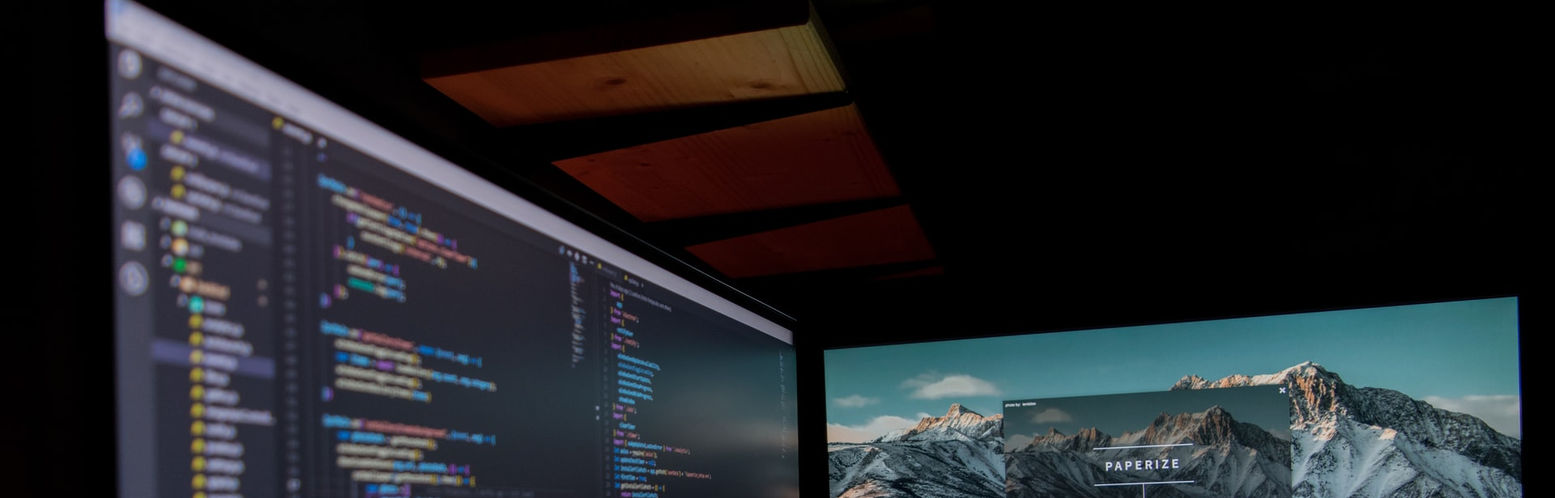
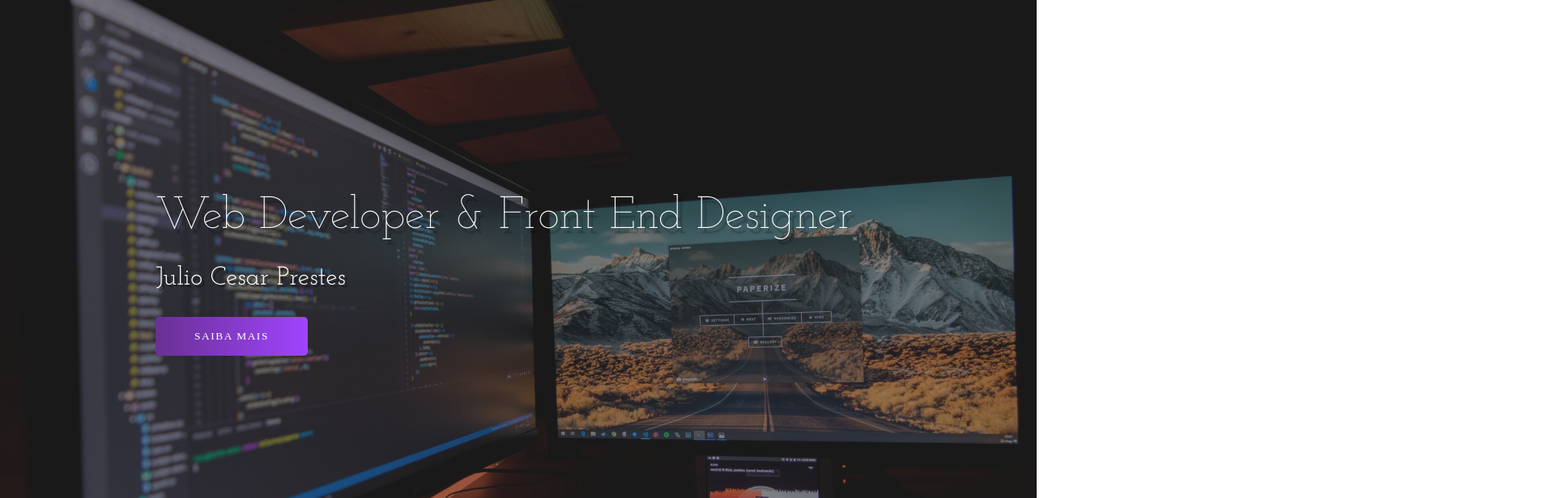
Before and after one commit to Julio-Cesar-Prestes/portfolio, a plain HTML site: page index.html in a window 1280 px wide. Shown: the top 616 px of the page at 81% size, 1920 px wide, since content can reach past the window. Drawn offline with Linux system fonts and the light colour scheme.

Commit message:
Alterações realizadas no CSS

```diff
--- a/index.html
+++ b/index.html
@@ -17,15 +17,17 @@
 <body>
     <div class="container">
         <header>
-            <div class="image-wraper">
+            <div class="img-wrapper">
                 <!--Esta classe cria um "embrulho" que recbe uma formatação-->
                 <img src="imagens/bg.jpg" alt="">
             </div>
-            <h1>
-                Web Developer & Front End Designer
-            </h1>
-            <p>Julio Cesar Prestes</p>
-            <button>Saiba Mais</button>
+            <div class="banner">
+                <h1>
+                    Web Developer & Front End Designer
+                </h1>
+                <p>Julio Cesar Prestes</p>
+                <button>Saiba Mais</button>
+            </div>
         </header>
     </div>
 </body>
--- a/style.css
+++ b/style.css
@@ -8,6 +8,8 @@
 header{
     width: 100%;
     height: 100vh;/**vh: view height - Altura da visualição*/
+    overflow: hidden;/**Desabilitar o Overflow evita que o cabeçalho passar o tamanho da janela gerando barra de rolagem horizontal*/
+    position: relative;/**Permite colocar o banner (texto) em qualquer posição dentro do header*/
 }
 
 .img-wrapper{/**Encapsulamento - Envelopamento*/
@@ -15,8 +17,64 @@ header{
     /**esta classe .img.wrapper está dentro do header e vai ocupar 100% da largura e da altura*/
     width: 100%;
     height: 100%;
+    overflow: hidden;/**Desabilitar o Overflow evita que o cabeçalho passar o tamanho da janela gerando barra de rolagem horizontal*/
+    background-color: rgba(0,0,0,0.8);
 }
 .img-wrapper img{/**Usa a classe ao inves da ID para formatar a imagem*/
     width: 100%;/**Obriga a imagem à usar a mesma formatação do componente Pai que é a classe img.wrapper*/
     height: 100%;
+    object-fit: cover;/**Como a imagem não está na página como elemento e sim envelopada no img-wrapper e o object-fit vai especificar com este elemento vai ser colocado na página. Cover vai cobrir totalmente a div com a imagem*/
+    opacity: 0.5;
+    animation: zoom 25s timing-function delay iteration-count direction fill-mode;
+    /**name duration timing-function delay iteration-count direction fill-mode;*/
 }
+@keyframes zoom{/**São quadros - chaves da animação - Faz a primeira e último quadro e software faz o restante*/
+    0%{/**Quadro inicial*/
+        transform: scale(1.5);/**Vai dar um zoom no background*/
+    }
+    100%{
+        transform: scale(1);/**Imagem volta para 100%*/
+    }
+}
+.banner {
+    position: absolute;/**Posiciona o texto*/
+    top: 30%;
+    left: 15%;
+}
+.banner h1{
+    color: #ffffff;
+    font-size: 3.5rem;/**Se usar tamanho em pixel usuário não pode aumentar o tamanho*//**Pode usar (1em) ou (1rem) que é relativa vai mudar conforme usuário alterar no site*/
+    font-family: "Josefin Slab" , serif;/**Josefin Slab baixado so site e está acima*/
+    font-weight: 200;/**Diminuir o negrito*/
+    text-shadow: .3rem .4rem 2px rgba(0, 0, 0, .4);/**Propriedades: Distancia à direita(.2rem), distancia abaixo(.4rem), blur(2px) (sombra embaçada)  e cor da fonte(rgba(0,0,0,.4)*/
+    line-height: 3.5rem;/**Espaçamento entre as linhas do texto*/
+    margin-bottom: 2rem;/**Espaçamento entre o texto abaixo*/
+}
+.banner p{
+    font-family: "Josefin Slab" , serif;
+    color: #ffffff;
+    font-size: 2rem;
+    text-shadow: .2rem .2rem rgba(0, 0, 0, .4);
+    margin-bottom: 2rem;/**Espaçamento para o botão abaixo*/
+}
+.banner button{
+    font-family: "Muli", serif;
+    color: #ffffff;
+    /**font-size: 1.2rem; - Aumentar o tamanho da fonte*/
+    text-transform: uppercase;/**Transformar em letras maiúsculas*/
+    letter-spacing: .1rem;/**Espaço entre as letras*/
+    background-color: purple;
+    background: #6a3093;  /* fallback for old browsers */
+    background: -webkit-linear-gradient(to right, #a044ff, #6a3093);  /* Chrome 10-25, Safari 5.1-6 */
+    background: linear-gradient(to left, #a044ff, #6a3093); /* W3C, IE 10+/ Edge, Firefox 16+, Chrome 26+, Opera 12+, Safari 7+ */
+    /**padding-top: 1rem; - Colocar margem interna no botão
+    padding-bottom: 1rem;
+    padding-left: 2rem;*/
+    padding: 1rem 3rem;/**1rem equivale à 16pixels(16px)*/
+    border: none;
+    border-radius: 5px;/**Arrendodamento (Suavidade) da borda*/
+    cursor: pointer;/**Indica ao usuário uma ação no botão*/
+}
+.banner button:hover{/**Pseudo classe hover indica animação*/
+    opacity: 0.8;/**Indica interação (dá uma apagadinha no botão)*/
+    color: #000;/**Muda a cor da fonte para preto*/
```
